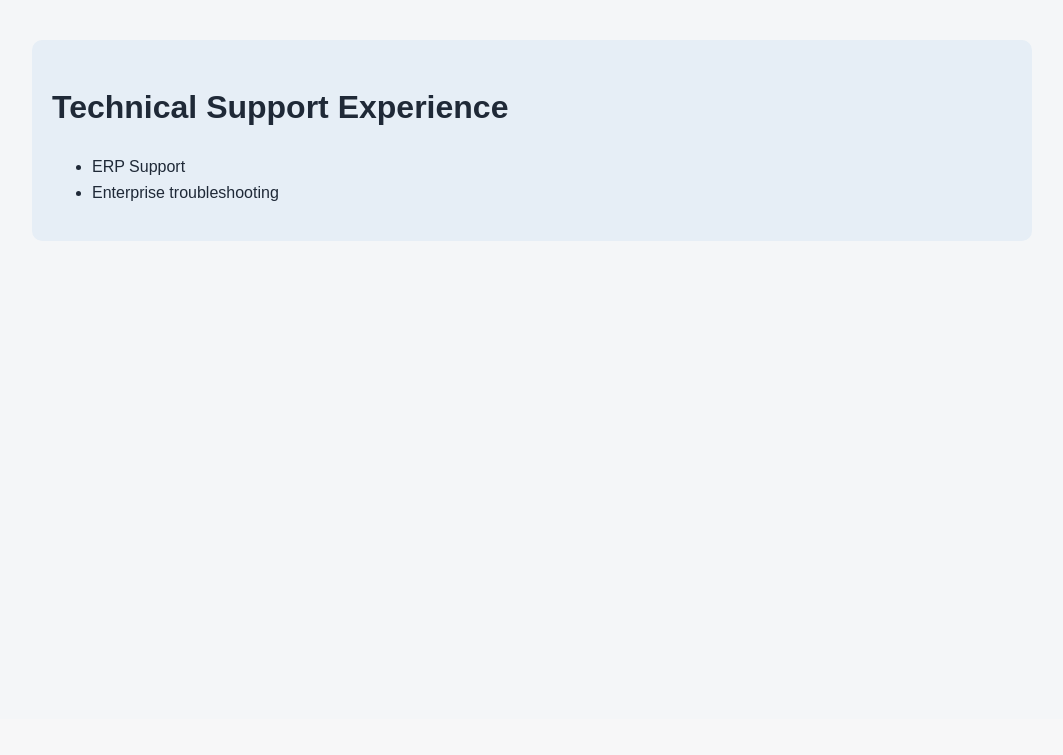
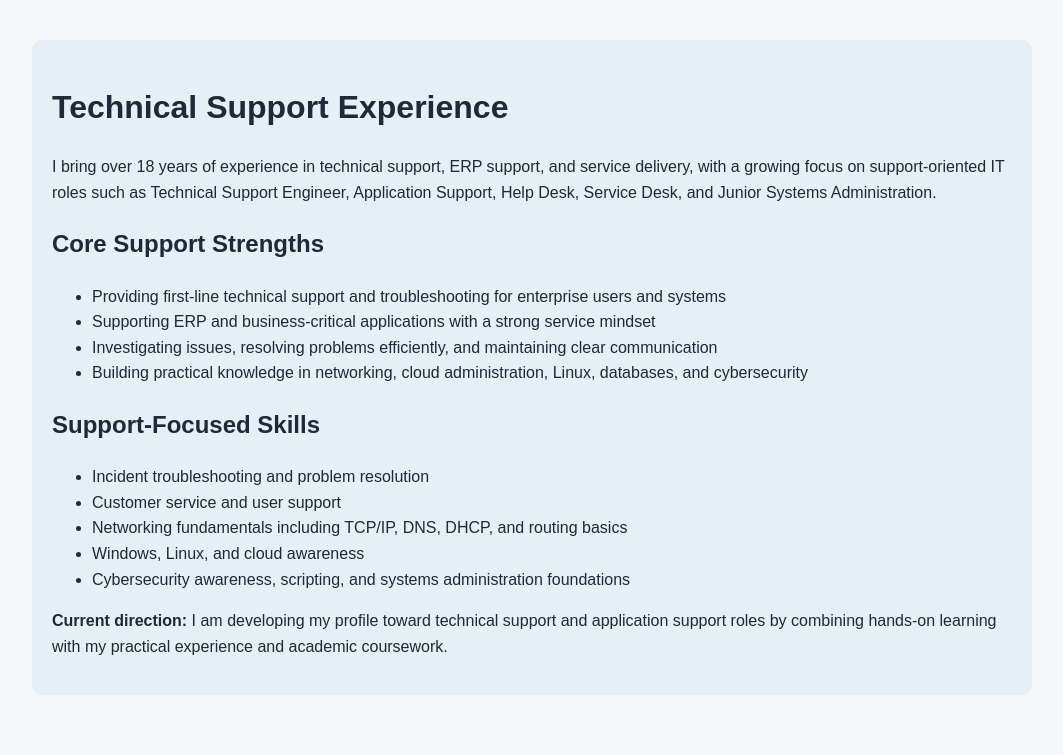
Before and after one commit to tebza27-cpu/portfolio-site-updated, a Flask app: page /support in a window 1280 px wide. Shown: the part 81-836 px from the top of the page, without its empty margins (108-1171 px from the left). Before the commit the page ends 322 px from the top, so only its background shows below. Run offline with Flask 3, Linux system fonts and the light colour scheme; some libraries are stand-ins or nearby versions.

Commit message:
Refresh support experience content

```diff
--- a/templates/support.html
+++ b/templates/support.html
@@ -2,8 +2,27 @@
 {% block content %}
 
 <div class="card">
-<h1>Technical Support Experience</h1>
-<ul><li>ERP Support</li><li>Enterprise troubleshooting</li></ul>
+    <h1>Technical Support Experience</h1>
+    <p>I bring over 18 years of experience in technical support, ERP support, and service delivery, with a growing focus on support-oriented IT roles such as Technical Support Engineer, Application Support, Help Desk, Service Desk, and Junior Systems Administration.</p>
+
+    <h2>Core Support Strengths</h2>
+    <ul>
+        <li>Providing first-line technical support and troubleshooting for enterprise users and systems</li>
+        <li>Supporting ERP and business-critical applications with a strong service mindset</li>
+        <li>Investigating issues, resolving problems efficiently, and maintaining clear communication</li>
+        <li>Building practical knowledge in networking, cloud administration, Linux, databases, and cybersecurity</li>
+    </ul>
+
+    <h2>Support-Focused Skills</h2>
+    <ul>
+        <li>Incident troubleshooting and problem resolution</li>
+        <li>Customer service and user support</li>
+        <li>Networking fundamentals including TCP/IP, DNS, DHCP, and routing basics</li>
+        <li>Windows, Linux, and cloud awareness</li>
+        <li>Cybersecurity awareness, scripting, and systems administration foundations</li>
+    </ul>
+
+    <p><strong>Current direction:</strong> I am developing my profile toward technical support and application support roles by combining hands-on learning with my practical experience and academic coursework.</p>
 </div>
 
 {% endblock %}
```
